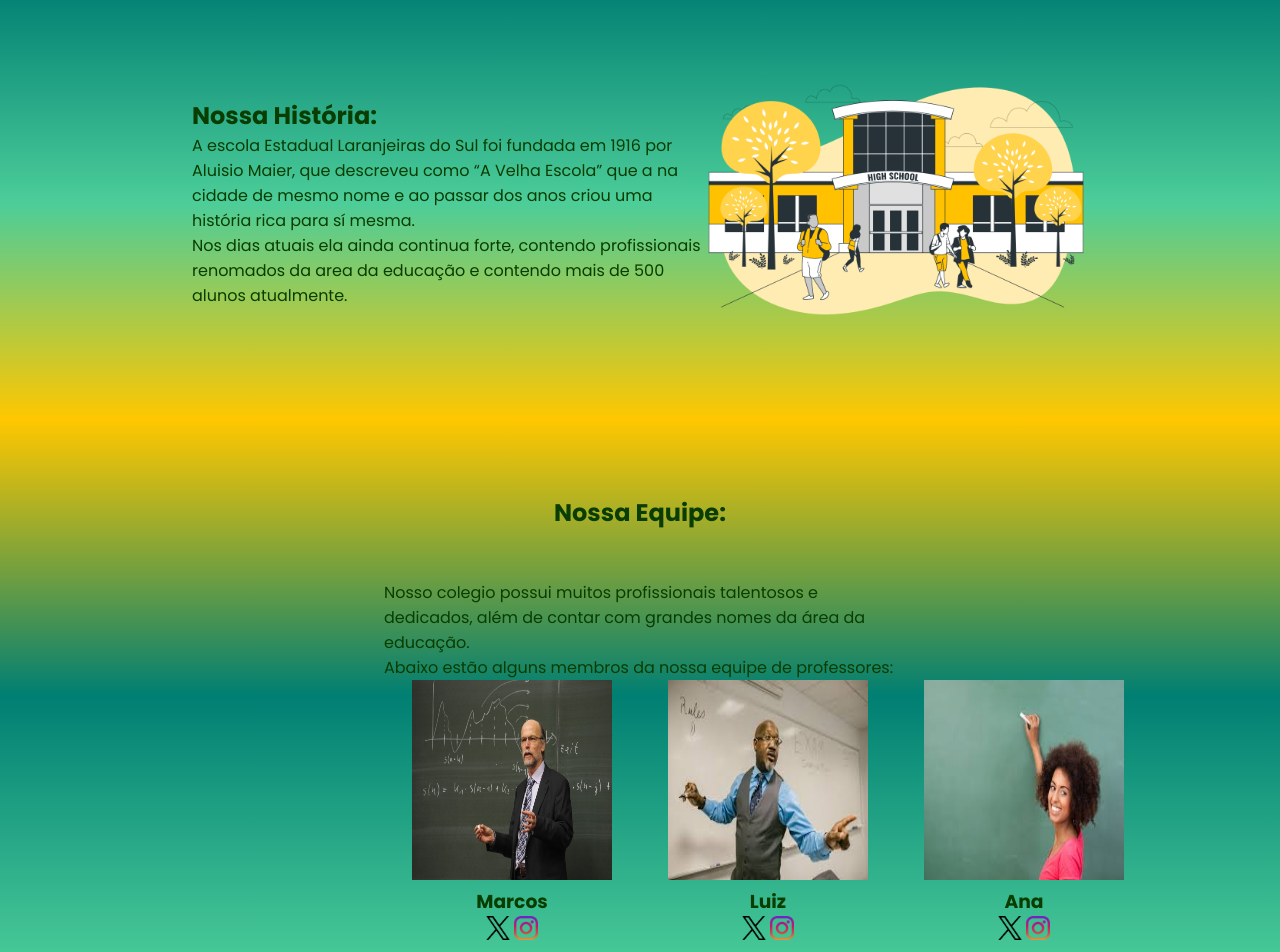
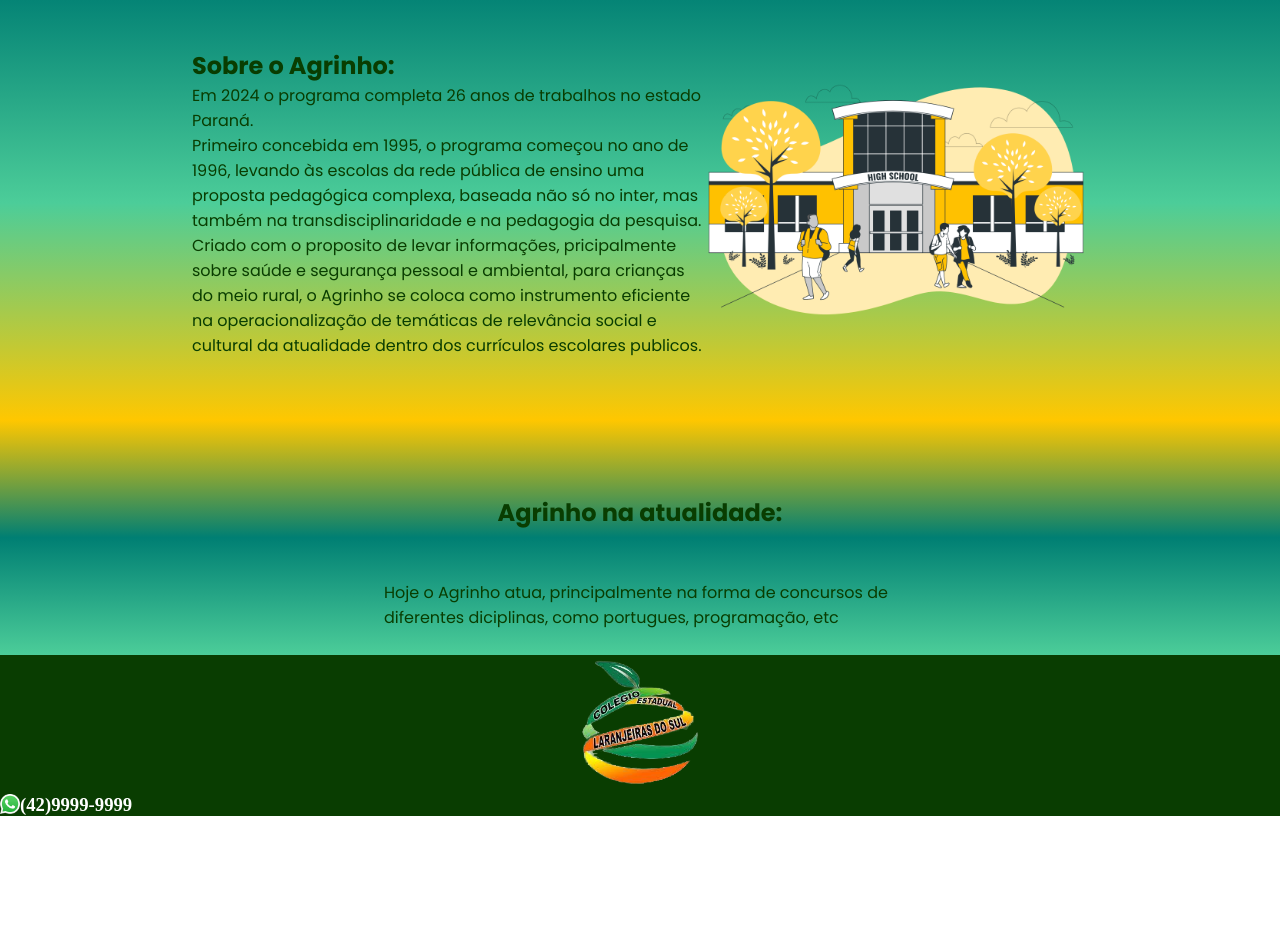
Before and after one commit to DG0703/Agrinho, a plain HTML site: page index.html in a window 1280 px wide. Shown: the part 200-1152 px from the top of the page. After the commit the page ends 1016 px from the top, so only its background shows below. Drawn offline with Linux system fonts and the light colour scheme.

Commit message:
Add files via upload

```diff
--- a/index.html
+++ b/index.html
@@ -21,38 +21,17 @@
     </header>
            <section class="escola">
             <div class="escola-div-conteudo">
-                <h2 class="escola-titulo"> Nossa História: </h2>
-                <P class="escola-texto-1">A escola Estadual Laranjeiras do Sul foi fundada em 1916 por Aluisio Maier, que descreveu como “A Velha Escola” que a na cidade de mesmo nome e ao passar
-                 dos anos criou uma história rica para sí mesma. </P>
-                <p class="escola-texto-2">Nos dias atuais ela ainda continua forte, contendo profissionais renomados da area da educação e contendo mais de 500 alunos atualmente.</p>
-            </div>
+                <h2 class="escola-titulo"> Sobre o Agrinho: </h2>
+                <P class="escola-texto-1">Em 2024 o programa completa 26 anos de trabalhos no estado Paraná.  </P>
+                <p class="escola-texto-2">Primeiro concebida em 1995, o programa começou no ano de 1996, levando às escolas da rede pública de ensino uma proposta pedagógica complexa, baseada não só no inter, mas também na transdisciplinaridade e na pedagogia da pesquisa.</p>
+                <p class="escola-texto-3">Criado com o proposito de levar informações, pricipalmente sobre saúde e segurança pessoal e ambiental, para crianças do meio rural, o Agrinho se coloca como instrumento eficiente na operacionalização de temáticas de relevância social e cultural da atualidade dentro dos currículos escolares publicos.</p></div>
 
             <img class="escola-imagem" src="High School-bro.png" alt="escola desenho">
         </section>
         <section class="professores">
          <div class="professores-div-conteudo">
-            <h2 class="professores-titulo"> Nossa Equipe:</h2>
-            <p class="professores-texto-1">Nosso colegio possui muitos profissionais talentosos e dedicados, além de contar com grandes nomes da área da educação.</p>
-            <p class="professores-texto-2">Abaixo estão alguns membros da nossa equipe de professores:</p>
-            <div class="professores-todos">
-                <div class="professor-div">
-                <img class="professores-img" src="professor-1.jpg" alt="professor 1">
-                <h3 class="professor-nome">Marcos</h3>
-                <a href="https://twitter.com"><img class="professor-icone" src="twitter.png" alt="marcos twitter"></a>
-                <a href="https://www.instagram.com"><img class="professor-icone" src="instagram.png" alt="marcos instragam"></a>
-            </div>
-            <div class="professor-div">
-                <img class="professores-img" src="professor 2.jpg" alt="professor 2">
-                <h3 class="professor-nome">Luiz</h3>
-                <a href="https://twitter.com"></a><img class="professor-icone" src="twitter.png" alt="marcos twitter"></a>
-                <a href="https://www.instagram.com"><img class="professor-icone" src="instagram.png" alt="marcos instragam"></a>
-            </div>
-            <div class="professor-div">
-                <img class="professores-img" src="professora 3.jpg" alt="professor 3">
-                <h3 class="professor-nome">Ana</h3>
-                <a href="https://twitter.com"><img class="professor-icone" src="twitter.png" alt="marcos twitter"></a>
-                <a href="https://www.instagram.com"><img class="professor-icone" src="instagram.png" alt="marcos instragam"></a>
-            </div>
+            <h2 class="professores-titulo"> Agrinho na atualidade:</h2>
+            <p class="professores-texto-1">Hoje o Agrinho atua, principalmente na forma de concursos de diferentes diciplinas, como portugues, programação, etc</p>
          </div>
         </section>
         <footer class="rodape">
--- a/style.css
+++ b/style.css
@@ -6,8 +6,8 @@ padding: 0; }
        font-family: "Poppins", sans-serif;
 }
 
-.cabeçario{background-color: #cf6505;
-       color: #093d01;
+.cabeçario{background-color: #093d01;
+       color: #fff;
 display: flex ;
 justify-content: space-around;
 align-items: center; padding: 25px 0;}
@@ -69,8 +69,8 @@ font-size: 24px;}
         }
 
 .rodape{
-       background-color:#cf6505;
-       color: #093d01;
+       background-color:#093d01;
+       color: #fff;
        text-align: center;
 }
 .img-rodape{
```
Also changed, not shown: image_processing20201130-3770-n1xj47.png (added).
